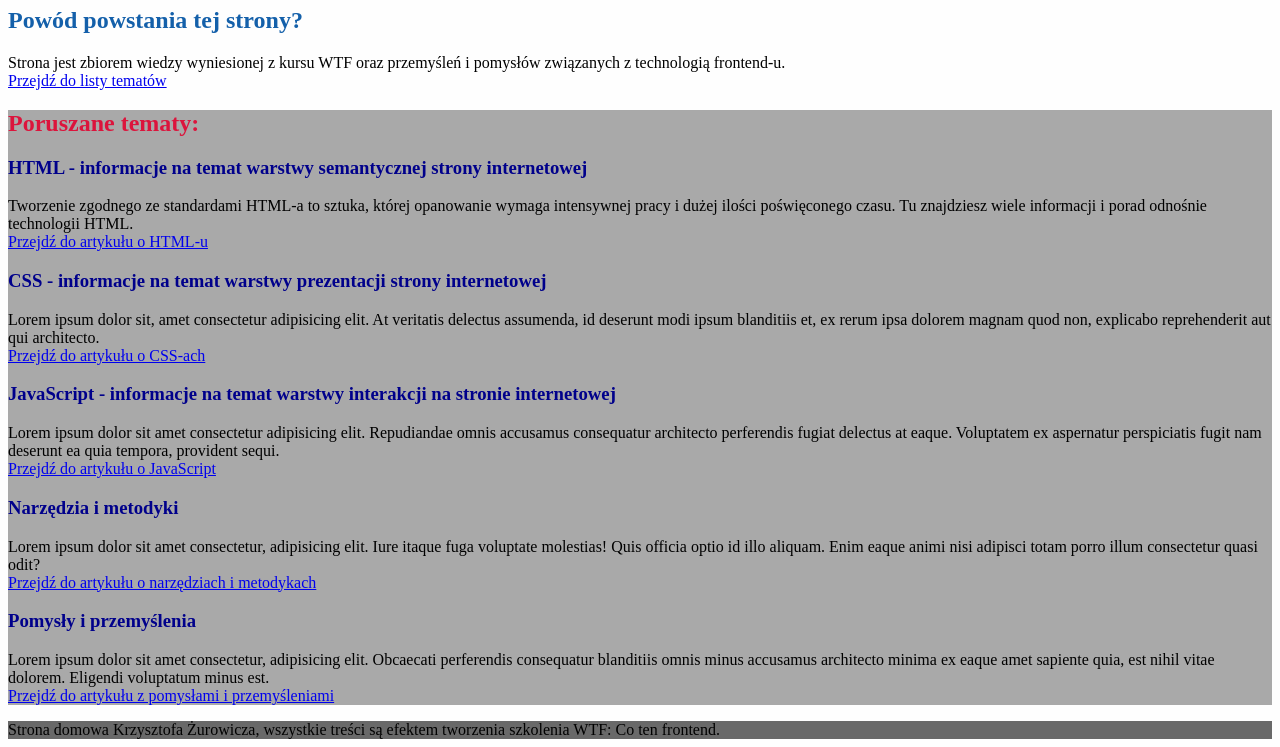
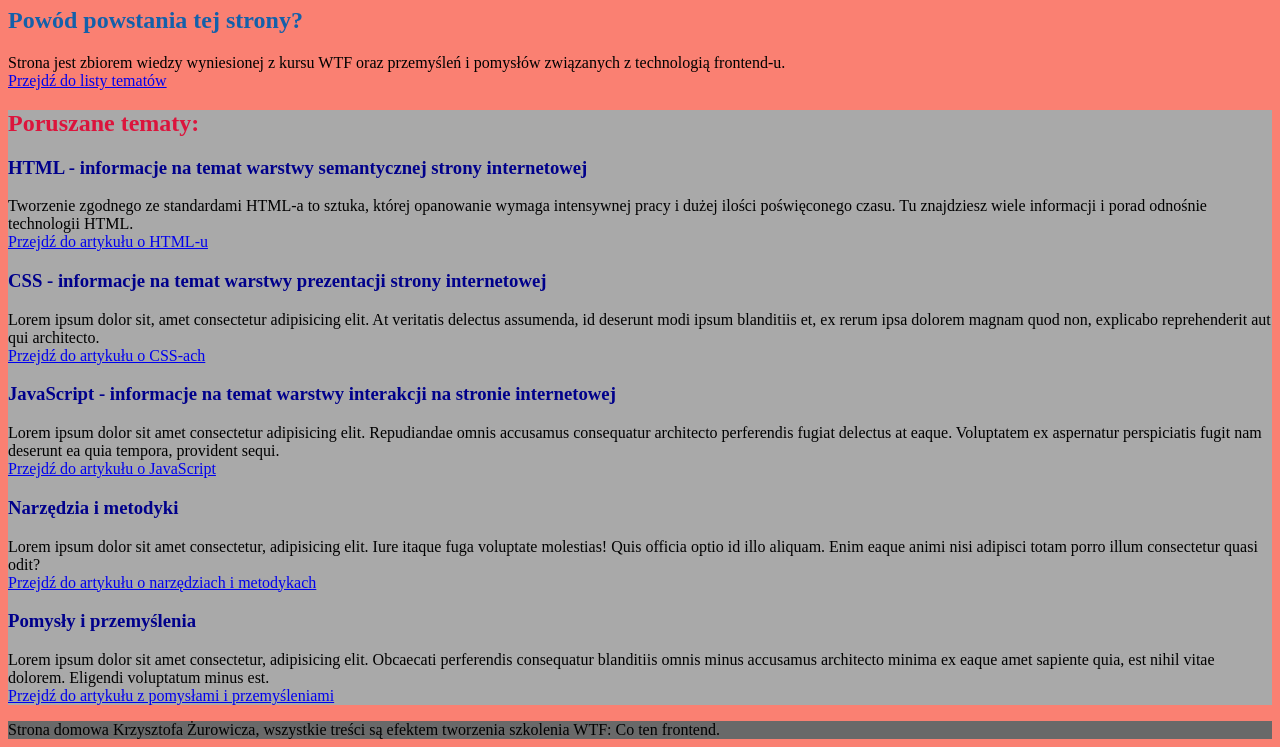
Before and after one commit to krzysztofzurowicz/homepage, a plain HTML site: page index.html in a window 1280 px wide. Shown: the part 99-846 px from the top of the page. Drawn offline with Linux system fonts and the light colour scheme.

Commit message:
Feature: new background

```diff
--- a/style.css
+++ b/style.css
@@ -1,5 +1,6 @@
 body {
-    background: #fefefe;
+    background: salmon;
+    //background: #fefefe;
 }
 
 .menuHeader {
```
